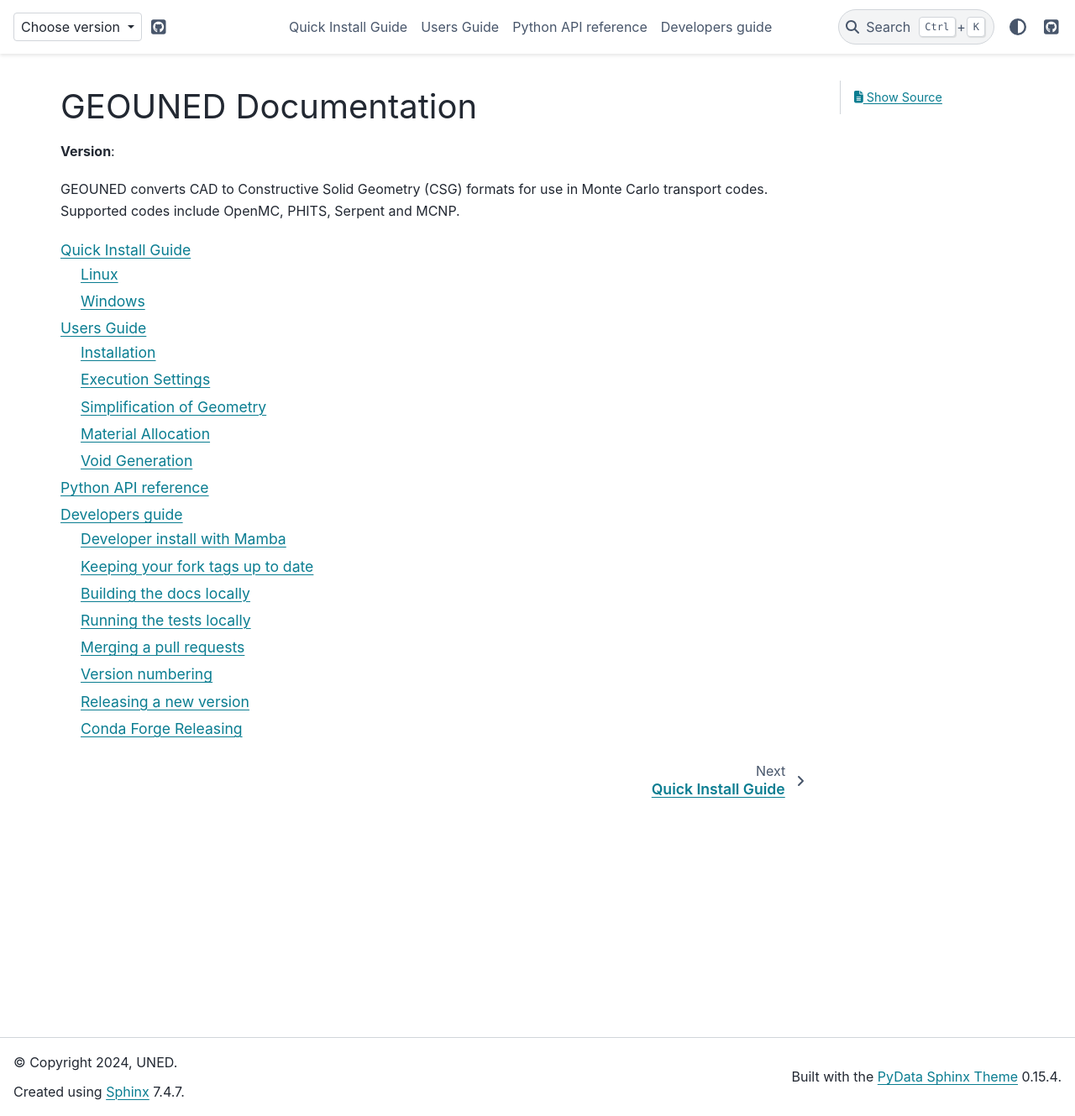
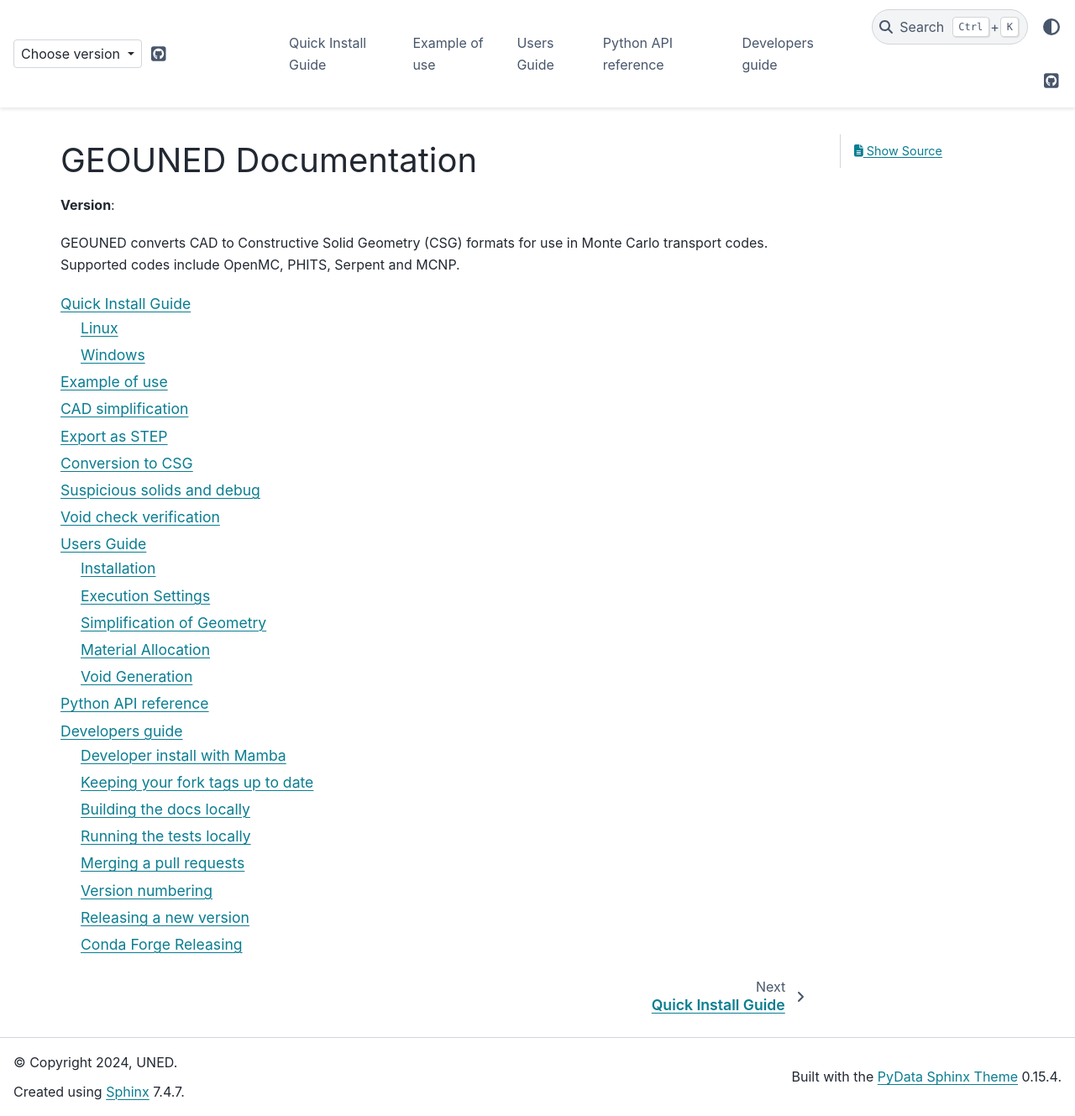
Before and after one commit to GEOUNED-org/GEOUNED, a Sphinx documentation site: the page built from docs/index.rst, in a window 1280 px wide and 1329 px high. Shown: the whole window at 84% size. Built offline with Sphinx 7.4.7 and the PyData theme 0.15.4, drawn with Linux system fonts in a browser that asks for light colours; the version number could not be read and is left out; some of the changed lines change nothing that is shown.

Commit message:
add how to use to the documentation

```diff
--- /dev/null
+++ b/docs/example_of_use.rst
@@ -0,0 +1,107 @@
+Example of use
+==============
+
+The following is an example of how to use GEOUNED to convert a CAD file to a CSG file
+for use in MCNP. It includes the methodology and rationale behind the process.
+
+.. warning:: It is assumed that GEOUNED has been properly installed as described in the
+    `Quick install guide <./quick_install_guide.html>`_.
+
+1. `CAD simplification`_
+2. `Export as STEP`_
+3. `Conversion to CSG`_
+4. `Suspicious solids and debug`_
+5. `Void check verification`_
+
+.. _CAD simplification:
+
+CAD simplification
+==================
+
+The CAD model of the system should undergo a process of simplification. In this process,
+features that do not affect the radiation transport should be removed. The level of
+detail is usually decreased. Surfaces that are not allowed like splines are substituted
+by simpler surfaces like planes or cylinders.
+
+.. _Export as STEP:
+
+Export as STEP
+==============
+
+Once the CAD is simplified, it is exported as a STEP file to be used as input by
+GEOUNED.
+
+.. _Conversion to CSG:
+
+Conversion to CSG
+=================
+
+The below code is run in a Python environment with GEOUNED installed. In the comments
+of the code there is an explanation of the parameters used.
+
+.. code-block:: python
+
+    import geouned
+
+    settings = geouned.Settings(
+        debug=True,  # This will create a folder with the CAD bodies and their decomposition
+        startCell=12001,  # The first cell id
+        startSurf=12001,  # The first surface id
+        compSolids=False,  # False so the different solids of a component
+                           # are not combined into a single MCNP cell
+        voidGen=True,  # Generate the void cells
+    )
+
+    geo = geouned.CadToCsg(settings=settings)
+    geo.load_step_file(filename=f"Geometry/model.stp")  # Path to the STEP file
+    geo.start()
+    print("Start exporting")
+    geo.export_csg(
+        geometryName="My model",  # Name of the model to appear in the MCNP file
+        outFormat=("mcnp",),  # The output format
+        UCARD=50,  # Makes the model a filler universe with filler id 50
+        volCARD=True,  # The volume card is included in the cell definition
+        volSDEF=True,  # Generate a SDEF card
+    )
+    print("Exporting finished")
+
+.. _Suspicious solids and debug:
+
+Suspicious solids and debug
+===========================
+
+Running the above code will generate a debug folder that contains each of the converted
+solids, both the original and the decomposed ones. Those bodies can be opened and
+examined in a CAD software to compare them to the original model. If the decomposed
+model doesn't look right, it is possible to manually decompose a specific solid and
+redo the conversion.
+
+Also, it is possible that a folder called *Suspicious solids* is created. This folder
+contains the same solids as the debug folder but only the ones that have been flagged as
+potentially problematic. This can be useful to quickly identify the problematic solids.
+
+After applying any fix necessary and exporting to STEP, the conversion can be run again.
+
+.. _Void check verification:
+
+Void check verification
+=======================
+
+Once the conversion is finished, it is recommended to stocastically check the volume
+of the solids and to make some plots.
+
+In this example, the *UCARD* was used to make the model a filler universe. For these
+initial checks the *U=50* cards should be commented out as we want to test the
+standalone model. Plots with the MCNP plotter should be done to check that the model
+looks as expected.
+
+Also, a void check simulation should be run. The *volSDEF=True* card automatically
+generated a spherical inward-oriented source with the correct weight to calculate
+volumes stochastically. The tallies for the solid MCNP cells were also automatically
+generated. The user can run the simulation directly and the results of the tallies
+should all be close to 1.0. If a MCNP cell tally shows a result far from 1.0 it would
+mean that the volume of the solid is not correct.
+
+.. warning:: The void check simulation should be run with a high number of particles to
+    achieve an acceptable statistical error. An usually number is 1e9 particles. Always
+    check that the statistical error of the tallies is below 0.1.
--- a/docs/index.rst
+++ b/docs/index.rst
@@ -11,6 +11,7 @@
    :maxdepth: 2
 
    quick_install_guide
+   example_of_use
    users_guide/index
    python_api
    developers_guide
```
